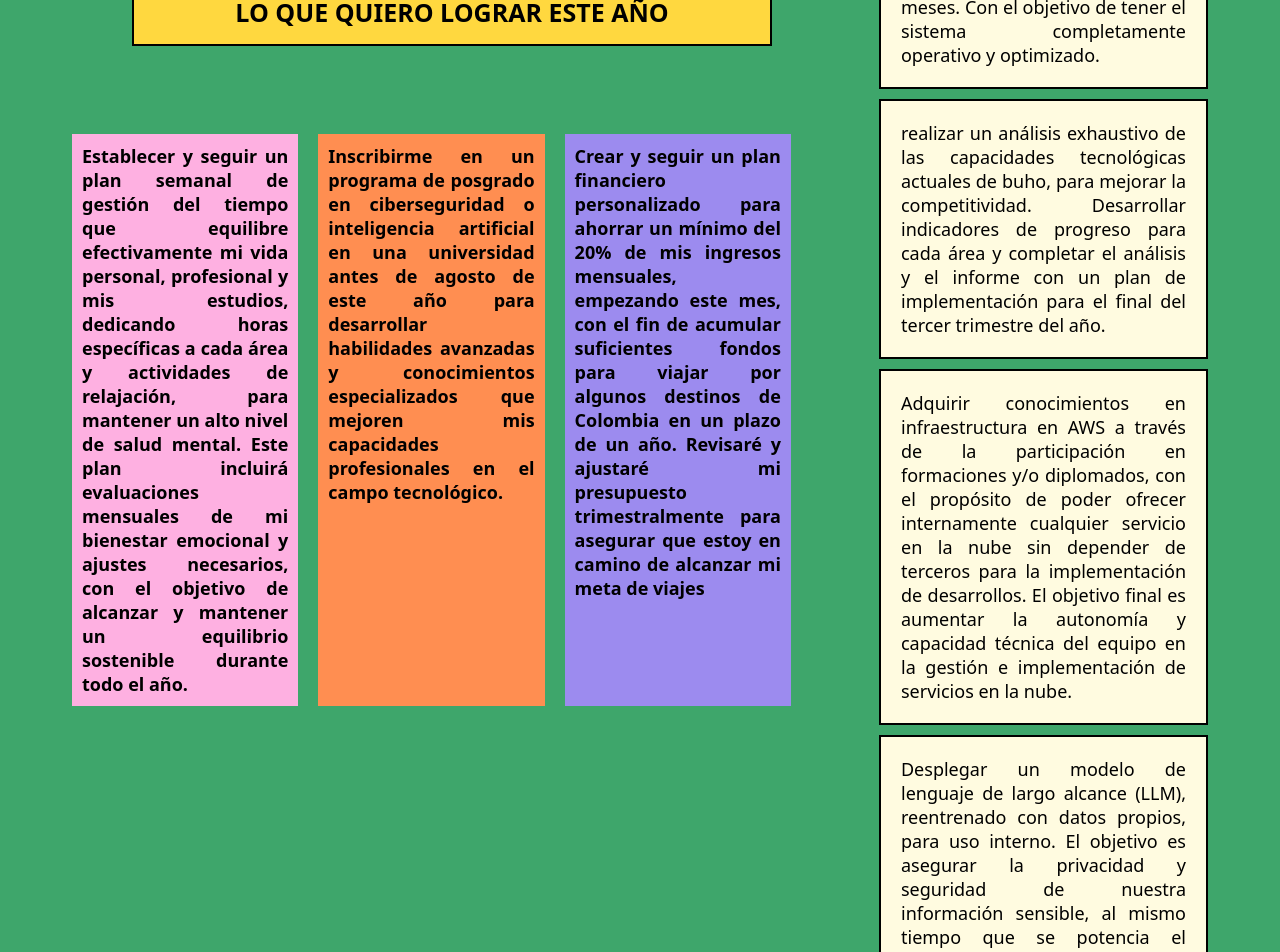
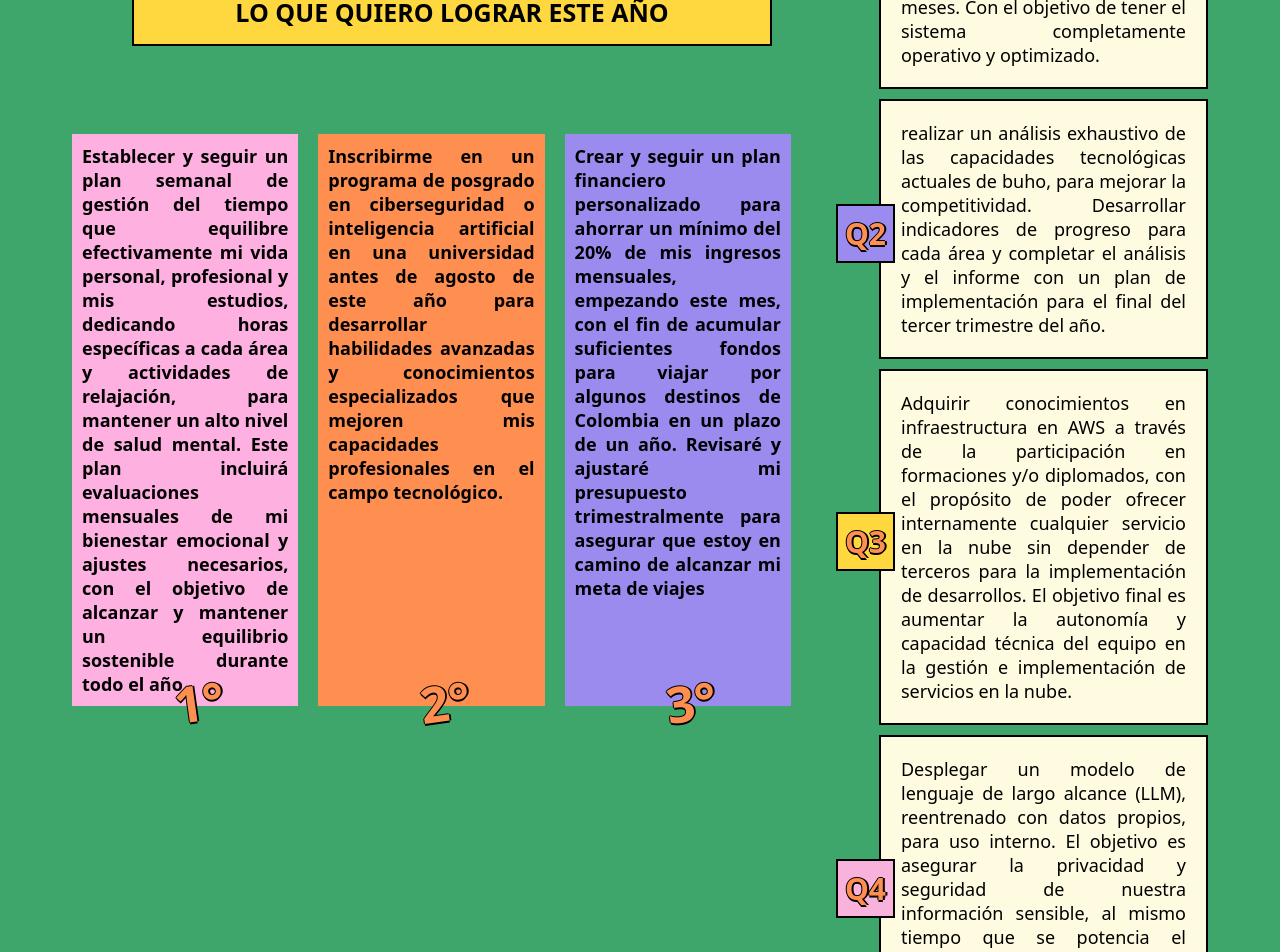
Before and after one commit to MarcosDiazYGD/landing_miguel, a React (Vite) app: page / in a window 1280 px wide. Shown: the part 10720-11672 px from the top of the page. Built offline with nearby package versions, Linux system fonts and the light colour scheme.

Commit message:
Plan carrera letras

```diff
--- a/src/App.css
+++ b/src/App.css
@@ -601,6 +601,7 @@ h2 {
   font-weight: bold;
   text-align: justify;
   width: 100%;
+  position: relative;
 }
 
 .plan-carrera .container-logros div:nth-child(2) {
@@ -608,6 +609,17 @@ h2 {
 }
 .plan-carrera .container-logros div:nth-child(3) {
   background-color: #9c8bef;
+}
+
+.plan-carrera .container-logros div span {
+  color: #ff8e51;
+  text-shadow: -1px 0 black, 0 2px black, 2px 0 black, 0 -1px black;
+  font-size: 50px;
+  transform: rotate(-8deg);
+  display: block;
+  position: absolute;
+  bottom: -30px;
+  left: 45%;
 }
 
 .plan-carrera .container-qs {
@@ -626,4 +638,33 @@ h2 {
   text-align: justify;
   width: 85%;
   align-self: flex-end;
+  position: relative;
 }
+
+.plan-carrera .container-qs div span {
+  position: absolute;
+  top: 40%;
+  left: -45px;
+  border: 2px solid black;
+  font-size: 30px;
+  padding: 7px;
+  color: #ff8e51;
+  font-weight: bold;
+  text-shadow: -1px 0 black, 0 2px black, 2px 0 black, 0 -1px black;
+}
+
+.plan-carrera .container-qs div:nth-child(1) span:nth-child(1) {
+  background-color: #79aed3;
+}
+
+.plan-carrera .container-qs div:nth-child(2) span:nth-child(1) {
+  background-color: #9c8bef;
+}
+
+.plan-carrera .container-qs div:nth-child(3) span:nth-child(1) {
+  background-color: #ffd83f;
+}
+
+.plan-carrera .container-qs div:nth-child(4) span:nth-child(1) {
+  background-color: #f9b2dc;
+}
--- a/src/components/PlanCarrera/PlanCarrera.jsx
+++ b/src/components/PlanCarrera/PlanCarrera.jsx
@@ -21,6 +21,7 @@ export const PlanCarrera = () => {
       <div className='flex-logros'>
         <div className='container-logros'>
           <div>
+            <span>1°</span>
             <p>
               Establecer y seguir un plan semanal de gestión del tiempo que
               equilibre efectivamente mi vida personal, profesional y mis
@@ -32,6 +33,7 @@ export const PlanCarrera = () => {
             </p>
           </div>
           <div>
+            <span>2°</span>
             <p>
               Inscribirme en un programa de posgrado en ciberseguridad o
               inteligencia artificial en una universidad antes de agosto de este
@@ -41,6 +43,7 @@ export const PlanCarrera = () => {
             </p>
           </div>
           <div>
+            <span>3°</span>
             <p>
               Crear y seguir un plan financiero personalizado para ahorrar un
               mínimo del 20% de mis ingresos mensuales, empezando este mes, con
@@ -53,6 +56,7 @@ export const PlanCarrera = () => {
         </div>
         <div className='container-qs'>
           <div>
+            <span>Q1</span>
             <p>
               Liderar el desarrollo e implementación de una infraestructura
               tecnológica escalable y sostenible capaz de soportar la "
@@ -63,6 +67,7 @@ export const PlanCarrera = () => {
             </p>
           </div>
           <div>
+            <span>Q2</span>
             <p>
               realizar un análisis exhaustivo de las capacidades tecnológicas
               actuales de buho, para mejorar la competitividad. Desarrollar
@@ -72,6 +77,7 @@ export const PlanCarrera = () => {
             </p>
           </div>
           <div>
+            <span>Q3</span>
             <p>
               Adquirir conocimientos en infraestructura en AWS a través de la
               participación en formaciones y/o diplomados, con el propósito de
@@ -82,6 +88,7 @@ export const PlanCarrera = () => {
             </p>
           </div>
           <div>
+            <span>Q4</span>
             <p>
               Desplegar un modelo de lenguaje de largo alcance (LLM),
               reentrenado con datos propios, para uso interno. El objetivo es
```
